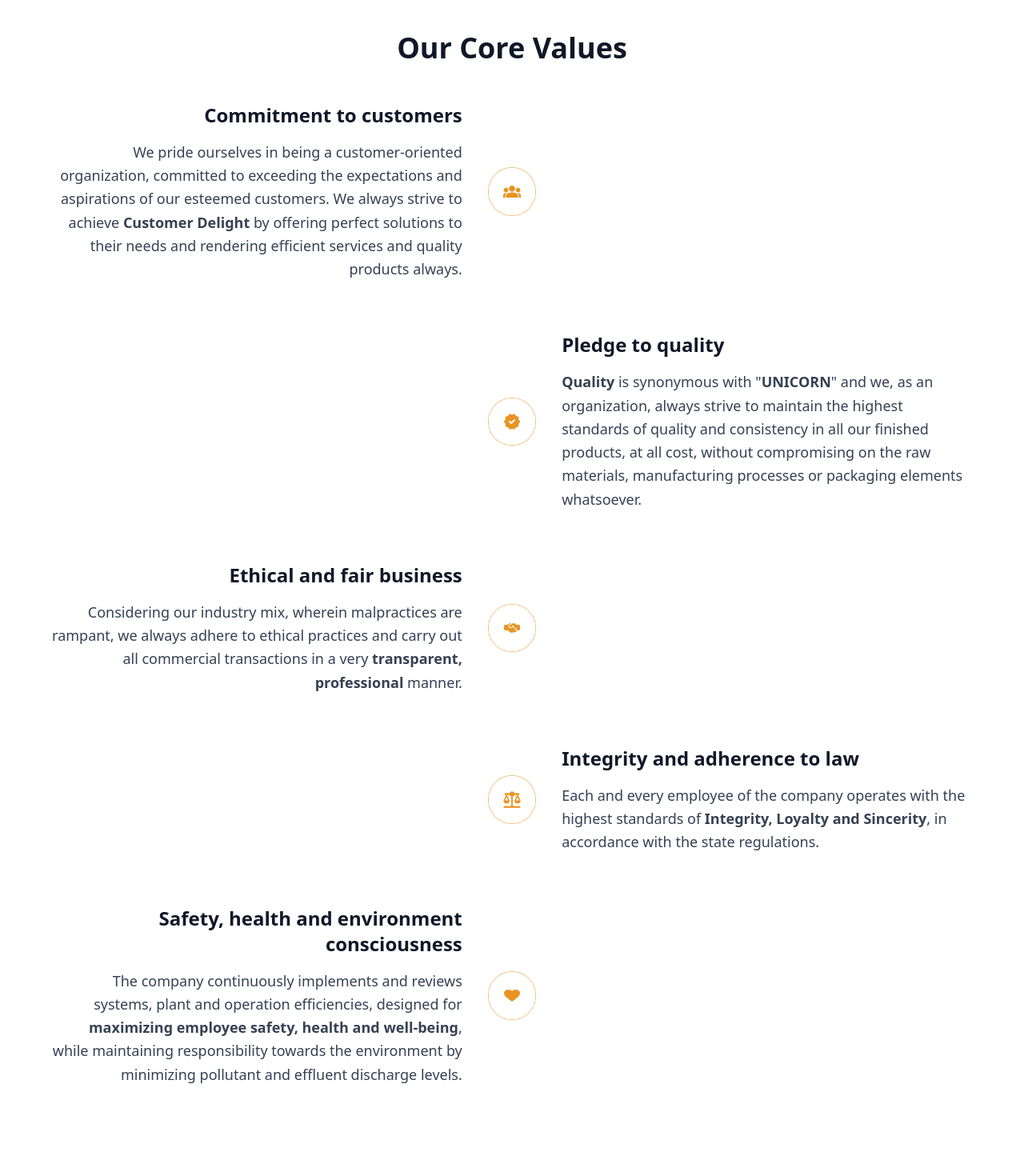
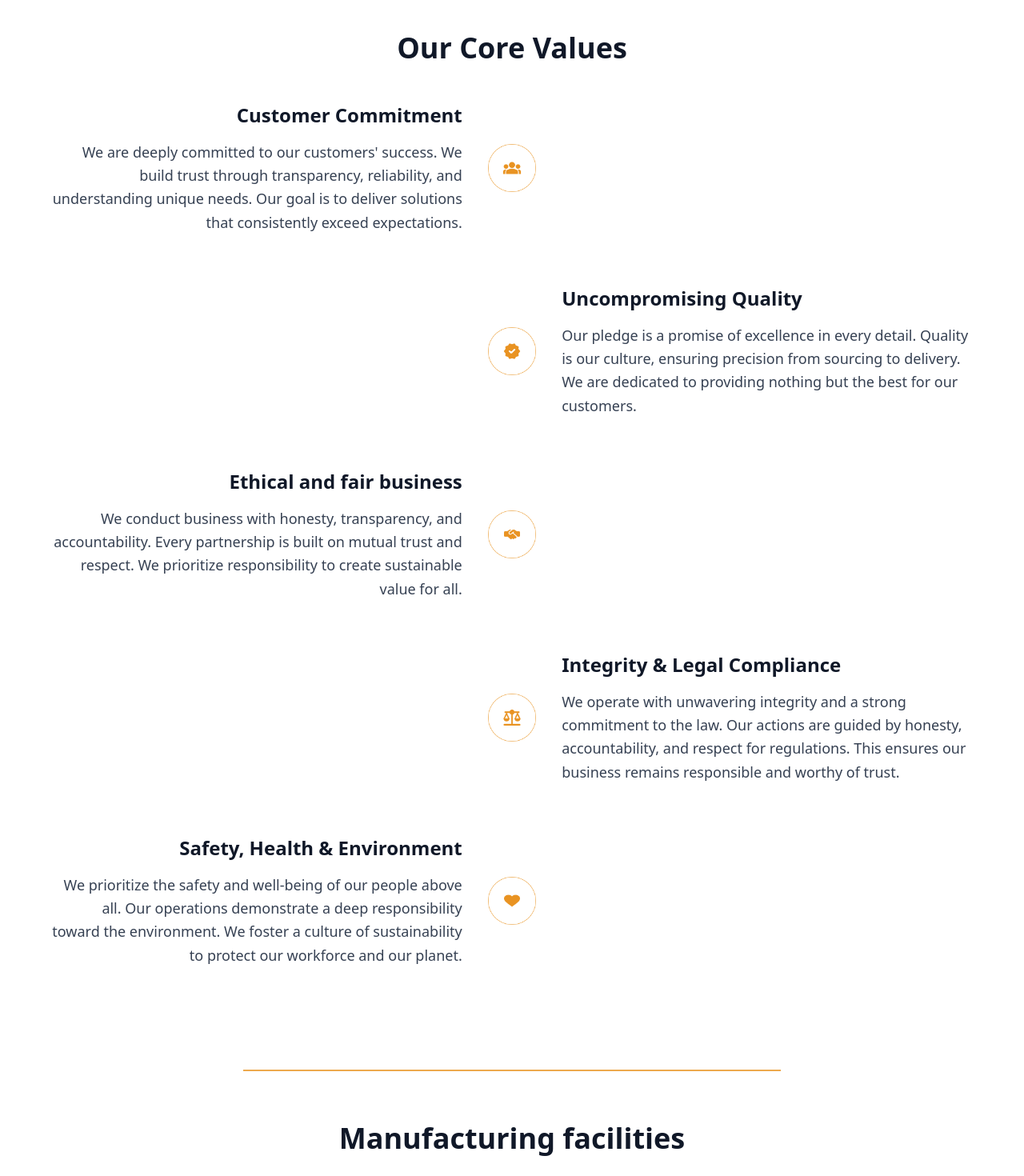
Before and after one commit to abhishek251100/unicorn-petroleum2, a React (Vite) app in the folder unicorn-petroleum2-main/: page /about in a window 1280 px wide. Shown: the part 4360-5830 px from the top of the page at 80% size. Built offline with nearby package versions, Linux system fonts and the light colour scheme.

Commit message:
corechanges1

```diff
--- a/unicorn-petroleum2-main/src/Pages/AboutPage.jsx
+++ b/unicorn-petroleum2-main/src/Pages/AboutPage.jsx
@@ -220,9 +220,9 @@ const AboutPage = () => {
               {/* Commitment to customers */}
               <div className="flex items-center">
                 <div className="w-1/2 pr-8 text-right">
-                  <h3 className="text-2xl font-bold text-gray-900 mb-4">Commitment to customers</h3>
+                  <h3 className="text-2xl font-bold text-gray-900 mb-4">Customer Commitment</h3>
                   <p className="text-lg text-gray-700 leading-relaxed">
-                    We pride ourselves in being a customer-oriented organization, committed to exceeding the expectations and aspirations of our esteemed customers. We always strive to achieve <strong>Customer Delight</strong> by offering perfect solutions to their needs and rendering efficient services and quality products always.
+                   We are deeply committed to our customers' success. We build trust through transparency, reliability, and understanding unique needs. Our goal is to deliver solutions that consistently exceed expectations.
                   </p>
                 </div>
                 <div className="w-16 h-16 flex items-center justify-center z-10">
@@ -246,9 +246,9 @@ const AboutPage = () => {
                   />
                 </div>
                 <div className="w-1/2 pl-8 text-left">
-                  <h3 className="text-2xl font-bold text-gray-900 mb-4">Pledge to quality</h3>
+                  <h3 className="text-2xl font-bold text-gray-900 mb-4">Uncompromising Quality</h3>
                   <p className="text-lg text-gray-700 leading-relaxed">
-                    <strong>Quality</strong> is synonymous with "<strong>UNICORN</strong>" and we, as an organization, always strive to maintain the highest standards of quality and consistency in all our finished products, at all cost, without compromising on the raw materials, manufacturing processes or packaging elements whatsoever.
+                  Our pledge is a promise of excellence in every detail. Quality is our culture, ensuring precision from sourcing to delivery. We are dedicated to providing nothing but the best for our customers.
                   </p>
                 </div>
               </div>
@@ -258,7 +258,7 @@ const AboutPage = () => {
                 <div className="w-1/2 pr-8 text-right">
                   <h3 className="text-2xl font-bold text-gray-900 mb-4">Ethical and fair business</h3>
                   <p className="text-lg text-gray-700 leading-relaxed">
-                    Considering our industry mix, wherein malpractices are rampant, we always adhere to ethical practices and carry out all commercial transactions in a very <strong>transparent, professional</strong> manner.
+                    We conduct business with honesty, transparency, and accountability. Every partnership is built on mutual trust and respect. We prioritize responsibility to create sustainable value for all.
                   </p>
                 </div>
                 <div className="w-16 h-16 flex items-center justify-center z-10">
@@ -282,9 +282,9 @@ const AboutPage = () => {
                   />
                 </div>
                 <div className="w-1/2 pl-8 text-left">
-                  <h3 className="text-2xl font-bold text-gray-900 mb-4">Integrity and adherence to law</h3>
+                  <h3 className="text-2xl font-bold text-gray-900 mb-4">Integrity & Legal Compliance</h3>
                   <p className="text-lg text-gray-700 leading-relaxed">
-                    Each and every employee of the company operates with the highest standards of <strong>Integrity, Loyalty and Sincerity</strong>, in accordance with the state regulations.
+                    We operate with unwavering integrity and a strong commitment to the law. Our actions are guided by honesty, accountability, and respect for regulations. This ensures our business remains responsible and worthy of trust.
                   </p>
                 </div>
               </div>
@@ -292,9 +292,9 @@ const AboutPage = () => {
               {/* Safety, health and environment consciousness */}
               <div className="flex items-center">
                 <div className="w-1/2 pr-8 text-right">
-                  <h3 className="text-2xl font-bold text-gray-900 mb-4">Safety, health and environment consciousness</h3>
+                  <h3 className="text-2xl font-bold text-gray-900 mb-4">Safety, Health & Environment</h3>
                   <p className="text-lg text-gray-700 leading-relaxed">
-                    The company continuously implements and reviews systems, plant and operation efficiencies, designed for <strong>maximizing employee safety, health and well-being</strong>, while maintaining responsibility towards the environment by minimizing pollutant and effluent discharge levels.
+                   We prioritize the safety and well-being of our people above all. Our operations demonstrate a deep responsibility toward the environment. We foster a culture of sustainability to protect our workforce and our planet.
                   </p>
                 </div>
                 <div className="w-16 h-16 flex items-center justify-center z-10">
```
